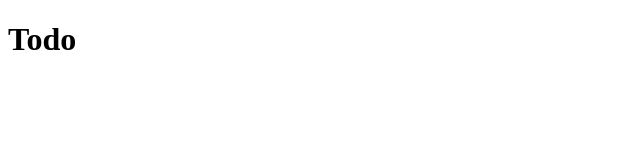
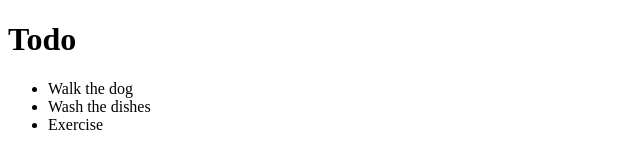
Before and after one commit to ikennarichard/ToDo, a website built with webpack: page src/index.html in a window 1280 px wide. Shown: the whole page, without its empty margins (0-640 px from the left). Built offline with nearby package versions, Linux system fonts and the light colour scheme.

Commit message:
Add task collection

```diff
--- a/src/index.html
+++ b/src/index.html
@@ -8,5 +8,6 @@
 </head>
 <body>
   <h1>Todo</h1>
+  <ul class="list"></ul>
 </body>
 </html>
--- a/src/index.js
+++ b/src/index.js
@@ -0,0 +1,23 @@
+const list = document.querySelector('.list');
+
+const todoTasks = [
+  {
+    index: 0,
+    completed: true,
+    description: 'Walk the dog'
+  },
+  {
+    index: 1,
+    completed: false,
+    description: 'Wash the dishes'
+  },
+  {
+    index: 2,
+    completed: false,
+    description: 'Exercise'
+  },
+];
+
+
+const sortedTasks = todoTasks.sort((a,b) => a.index - b.index)
+list.innerHTML = sortedTasks.map((item) => `<li>${item.description}</li>`).join('');
```
Also changed, not shown: dist/index.html, dist/main.js.
